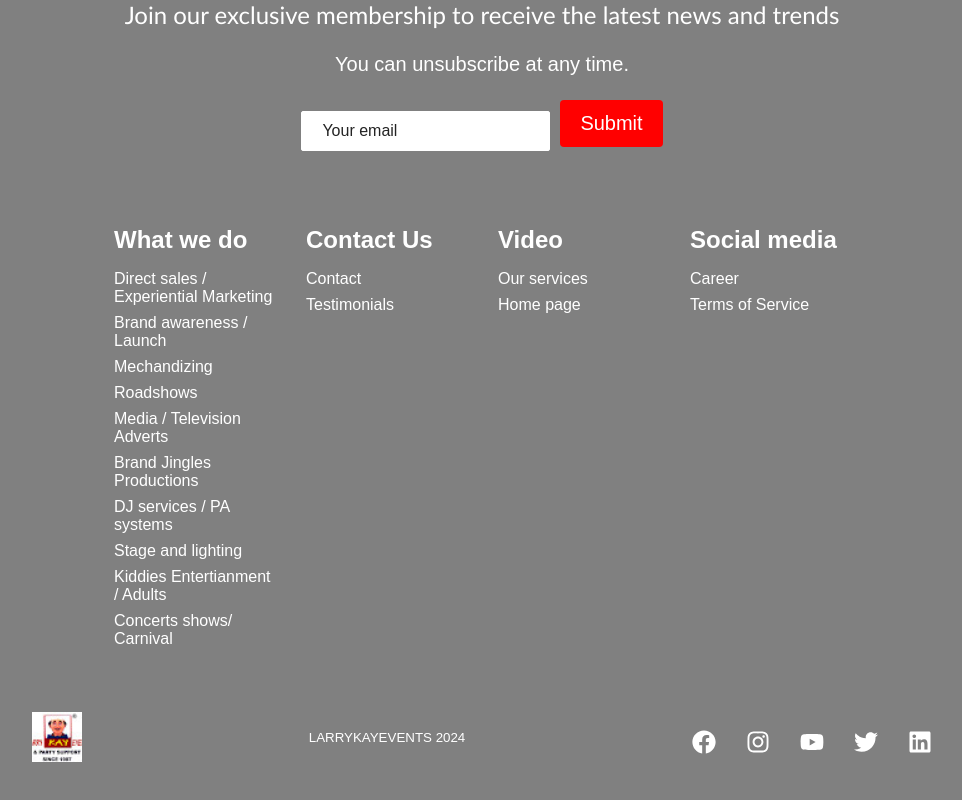
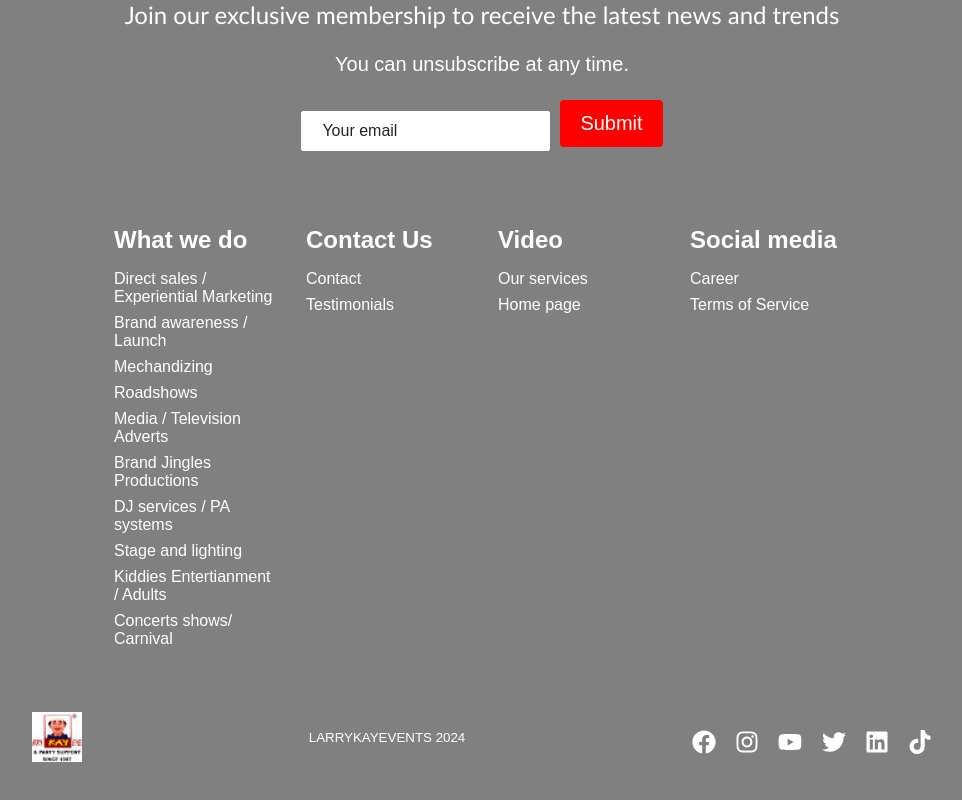
Before and after one commit to sondraycabana/Larry-events, a React (Create React App) app: page / in a window 1280 px wide. Shown: the part 1484-2284 px from the top of the page, without its empty margins (158-1120 px from the left). Built offline with nearby package versions, Linux system fonts and the light colour scheme.

Commit message:
updated youtube footer icon

```diff
--- a/src/Components/Footer/Footer.js
+++ b/src/Components/Footer/Footer.js
@@ -1,7 +1,7 @@
 import React from 'react';
 
 import Logo from '../../../src/images/larrykaylogo.jpg'
-import { FaFacebook, FaInstagram, FaYoutube, FaTwitter, FaLinkedin } from 'react-icons/fa';
+import { FaFacebook, FaInstagram, FaYoutube, FaTwitter, FaLinkedin, FaTiktok } from 'react-icons/fa';
 import {Button} from '../../globalStyles'
 import { FooterContainer,
     FooterSubscription,
@@ -105,7 +105,7 @@ const footer = () => {
                         </SocialLogo>
                         <WebsiteRights>LARRYKAYEVENTS   2024 </WebsiteRights>
                         <SocialIcons>
-                            <SocialIconLink href="/" target="_blank"
+                            <SocialIconLink href="https://web.facebook.com/pages/creation/?ref_type=comet_home" target="_blank"
                             aria-label="Facebook">
                             <FaFacebook/>
                             </SocialIconLink>
@@ -131,6 +131,11 @@ const footer = () => {
                             <FaLinkedin/>
                             </SocialIconLink>
 
+                            <SocialIconLink href="https://www.linkedin.com/in/kabir-olanrewaju-adeniji-b56396a9/" target="_blank"
+                            aria-label="TikTok">
+                            <FaTiktok/>
+                            </SocialIconLink>
+
                         </SocialIcons>
                     </SocialMediaWrap>
                 </SocialMedia>
```
